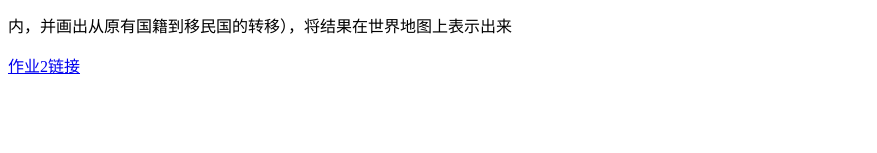
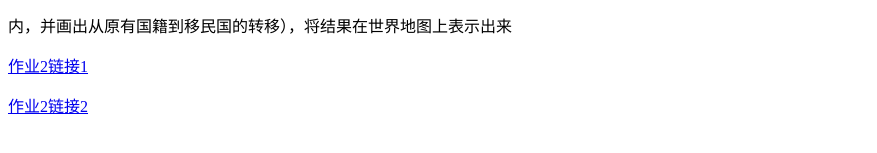
Before and after one commit to xiaobya/xiaobya.github.io, a plain HTML site: page index.html in a window 1280 px wide. Shown: the part 591-744 px from the top of the page, without its empty margins (0-877 px from the left). Drawn offline with Linux system fonts and the light colour scheme.

Commit message:
Update index.html

```diff
--- a/index.html
+++ b/index.html
@@ -17,5 +17,6 @@
      <p>世界地图：在3月22日Abel奖揭晓，今年的Abel奖得主为阿根廷的数学家Luis，Abel奖自2001年开始设立，如今已</p>
      <p>经有二十几年的历史。故统计了这二十几年来不同国家的Abel奖得主人数（其中移民将原有国籍和移民国一同计算在</p>
      <p>内，并画出从原有国籍到移民国的转移），将结果在世界地图上表示出来</p>
-     <p><a href="https://xiaobya.github.io/map.html">作业2链接</a></p>
+     <p><a href="https://xiaobya.github.io/map.html">作业2链接1</a></p>
+     <p><a href="https://xiaobya.github.io/abel_winner.html">作业2链接2</a></p>
 </html>
```
